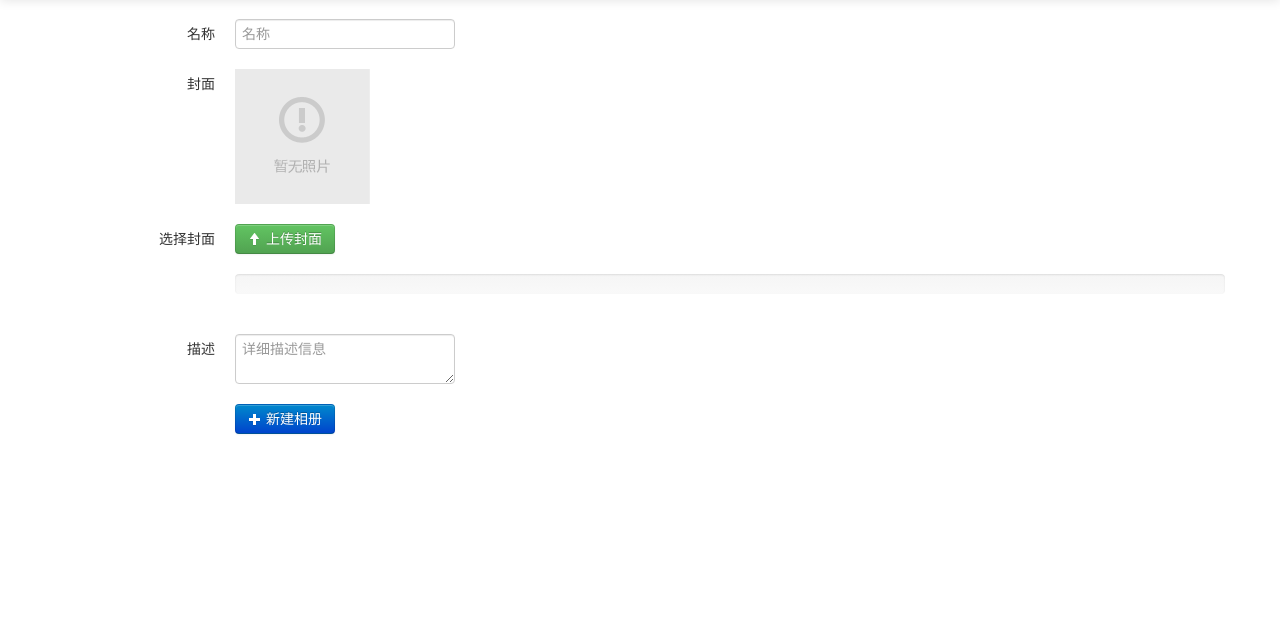
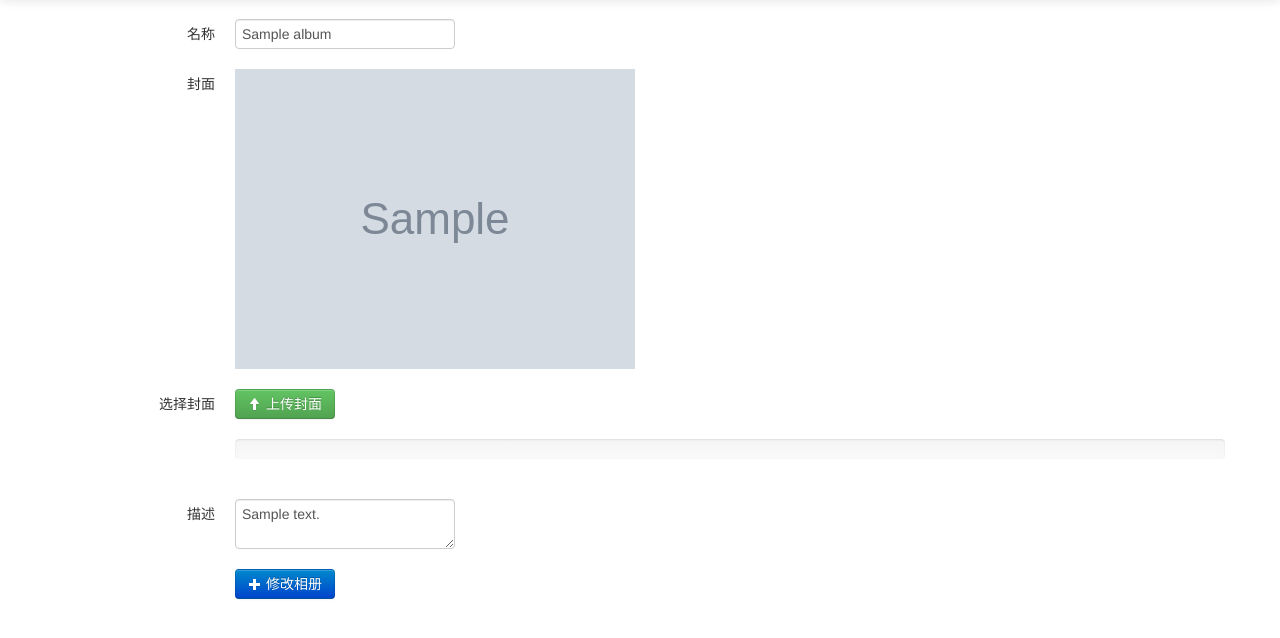
Before and after one commit to fabin/Album, a Python web app: template templates/albumsCreate.html in a window 1280 px wide. Shown: the part 41-679 px from the top of the page. Run offline with Jinja, Linux system fonts and the light colour scheme; the template is opened without the code that fills it: most values are stand-ins (such as "Sample title", 1, 10 or a date in 2020); grey boxes marked "Sample" are stand-in pictures; some libraries are stand-ins or nearby versions.

Commit message:
edit album.

```diff
--- a/templates/albumDetails.html
+++ b/templates/albumDetails.html
@@ -42,6 +42,7 @@
 			<h1>{{album.name}}</h1>
 			<div>{{album.description}}</div>
 			<div><a href="/upload/{{album.key()}}">Upload!</a></div>
+			<div><a href="/albums/create?album={{album.key()}}">Edit!</a></div>
 		</div>
 
 		<ul id="Gallery" class="gallery">
--- a/templates/albumsCreate.html
+++ b/templates/albumsCreate.html
@@ -17,7 +17,8 @@ body {
 <!--[if lt IE 7]><link rel="stylesheet" href="http://blueimp.github.com/cdn/css/bootstrap-ie6.min.css"><![endif]-->
 <link rel="stylesheet"
 	href="/static/jquery.file.upload/css/jquery.fileupload-ui.css">
-<title>新建相册 - 婚纱照</title>
+<title>{% if album %} 修改相册 - 婚纱照 {% else %} 新建相册 - 婚纱照 {% endif
+	%}</title>
 </head>
 <body>
 	<div class="navbar navbar-inverse navbar-fixed-top">
@@ -36,19 +37,26 @@ body {
 		</div>
 	</div>
 	<div class="container">
-		<form id='form' class="form-horizontal" action="/albums/create" method="post">
-			<input id='album_cover_url' name='cover' type="hidden" value=''>
+		<form id='form' class="form-horizontal" action="/albums/create"
+			method="post">
+			<input id='album_cover_url' name='cover' type="hidden"
+				value='{{album.cover}}'> {% if album %} <input
+				id='album_key' name='album_key' type="hidden" value='{{album.key()}}'>
+			{% endif %}
 			<div class="control-group">
 				<label class="control-label" for="name">名称</label>
 				<div class="controls">
-					<input type="text" id="name" name="name" placeholder="名称"><span> </span> <span id='error_no_name' class="alert alert-error"
+					<input type="text" id="name" name="name" placeholder="名称"
+						value='{{album.name}}'><span> </span> <span
+						id='error_no_name' class="alert alert-error"
 						style="display: none;">名称不能为空</span>
 				</div>
 			</div>
 			<div class="control-group">
 				<label class="control-label" for="image">封面</label>
 				<div id="image" class="controls">
-					<img src="/static/img/no_photo_135.png">
+					{% if album and album.cover%} <img src="{{album.cover}}"> {%
+					else %} <img src="/static/img/no_photo_135.png"> {% endif %}
 				</div>
 			</div>
 			<div class="control-group">
@@ -70,14 +78,16 @@ body {
 			<div class="control-group">
 				<label class="control-label" for="description">描述</label>
 				<div class="controls">
-					<textarea id="description" name="description" placeholder="详细描述信息"></textarea><span> </span> <span id='error_no_description' class="alert alert-error"
-						style="display: none;">描述不能为空</span>
+					<textarea id="description" name="description" placeholder="详细描述信息">{{album.description}}</textarea>
+					<span> </span> <span id='error_no_description'
+						class="alert alert-error" style="display: none;">描述不能为空</span>
 				</div>
 			</div>
 			<div class="control-group">
 				<div class="controls">
 					<a id='create' type="submit" class="btn btn-primary"><i
-						class="icon-plus icon-white"></i> <span>新建相册</span></a>
+						class="icon-plus icon-white"></i> <span> {% if album %}
+							修改相册 {% else %} 新建相册 {% endif %} </span></a>
 				</div>
 			</div>
 		</form>
@@ -101,13 +111,15 @@ body {
 						done : function(e, data) {
 							console.log("data.result.files: %o",
 									data.result.files);
-							$.each(data.result.files, function(index, file) {
-								$('#image img').attr('src', file.url + '=s135');
-								$('#album_cover_url').val(file.url);
-								$('#error_no_cover').css({
-									'display' : 'none'
-								})
-							});
+							$.each(data.result.files,
+									function(index, file) {
+										$('#image img').attr('src',
+												file.url + '=s135');
+										$('#album_cover_url').val(file.url);
+										$('#error_no_cover').css({
+											'display' : 'none'
+										})
+									});
 						},
 						progressall : function(e, data) {
 							var progress = parseInt(data.loaded / data.total
@@ -141,7 +153,7 @@ body {
 					failed = true;
 				}
 
-				if(!failed){
+				if (!failed) {
 					$('#form').submit();
 				}
 			});
```
Also changed, not shown: albums.py (+14 -3 lines).
